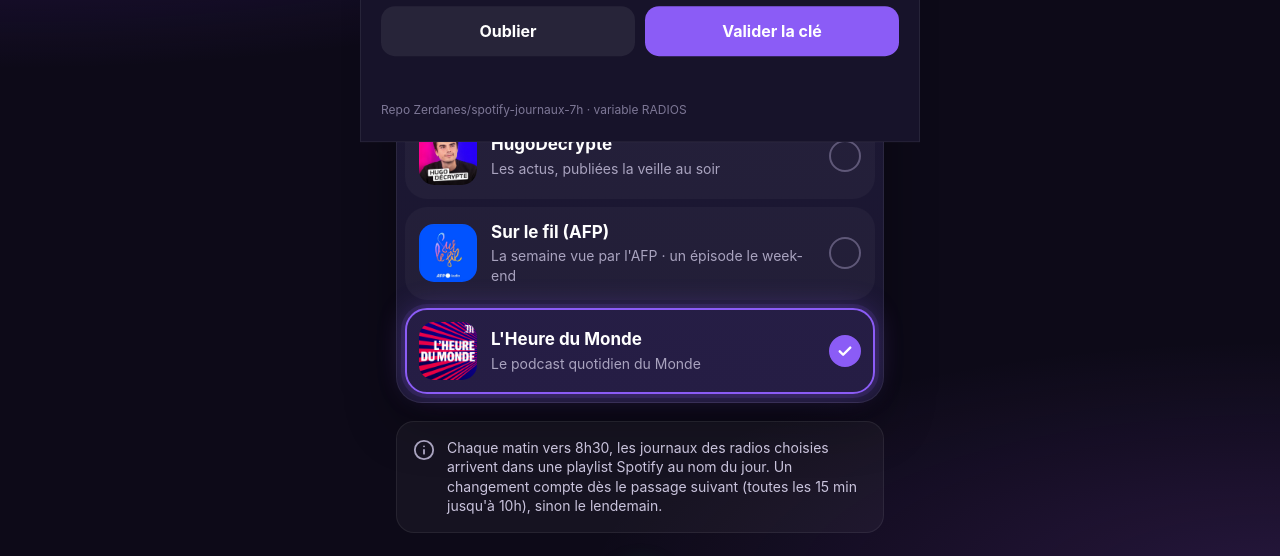
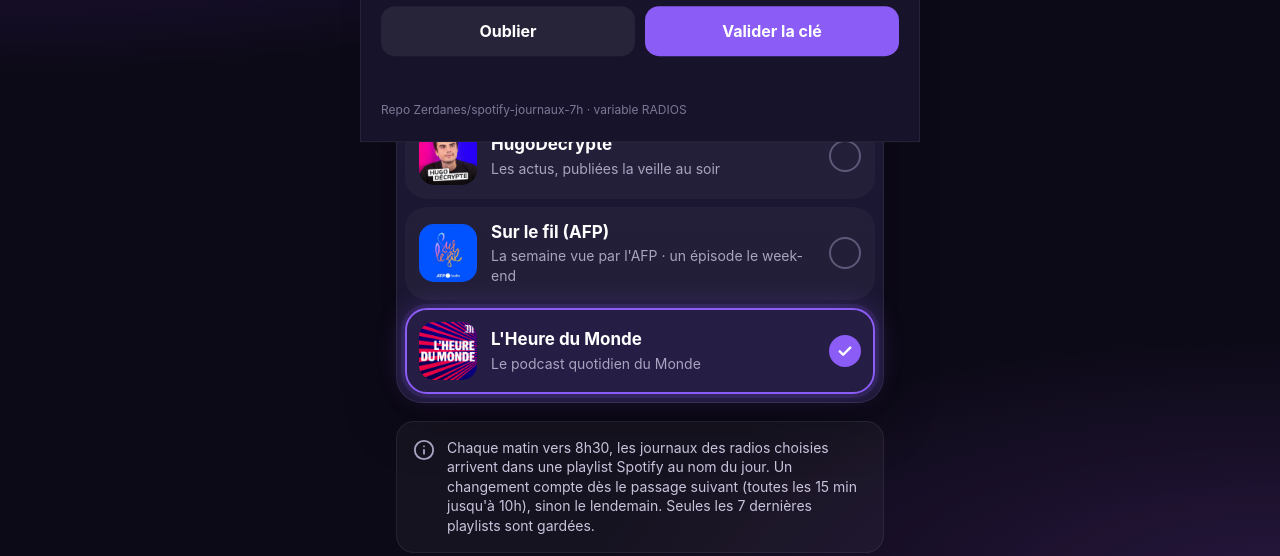
Before and after one commit to Zerdanes/newsforapolline, a plain HTML site: page index.html in a window 1280 px wide. Shown: the part 1019-1575 px from the top of the page. Drawn offline with Linux system fonts and the light colour scheme.

Commit message:
Info : 7 dernières playlists gardées

```diff
--- a/index.html
+++ b/index.html
@@ -270,7 +270,8 @@
   <div class="info">
     <svg viewBox="0 0 24 24" fill="none" stroke="currentColor" stroke-width="2" stroke-linecap="round"><circle cx="12" cy="12" r="10"/><path d="M12 16v-4M12 8h.01"/></svg>
     <div>Chaque matin vers 8h30, les journaux des radios choisies arrivent dans une playlist Spotify au nom du jour.
-      Un changement compte dès le passage suivant (toutes les 15&nbsp;min jusqu'à 10h), sinon le lendemain.</div>
+      Un changement compte dès le passage suivant (toutes les 15&nbsp;min jusqu'à 10h), sinon le lendemain.
+      Seules les 7 dernières playlists sont gardées.</div>
   </div>
 
   <div class="foot">
```
